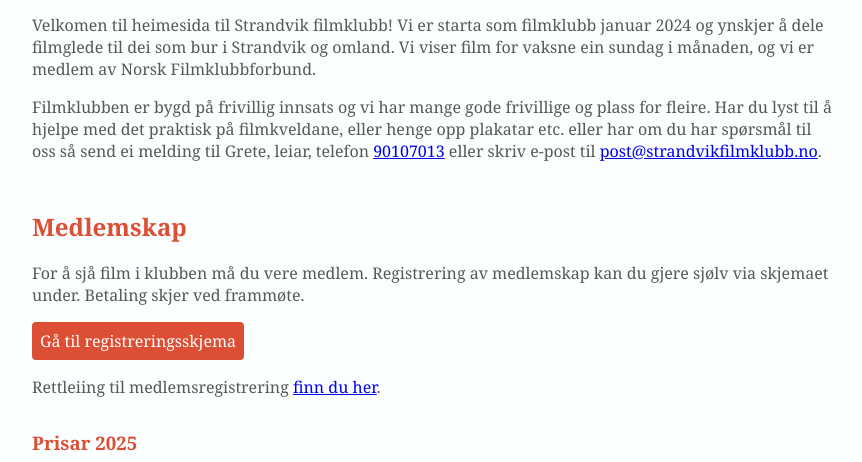
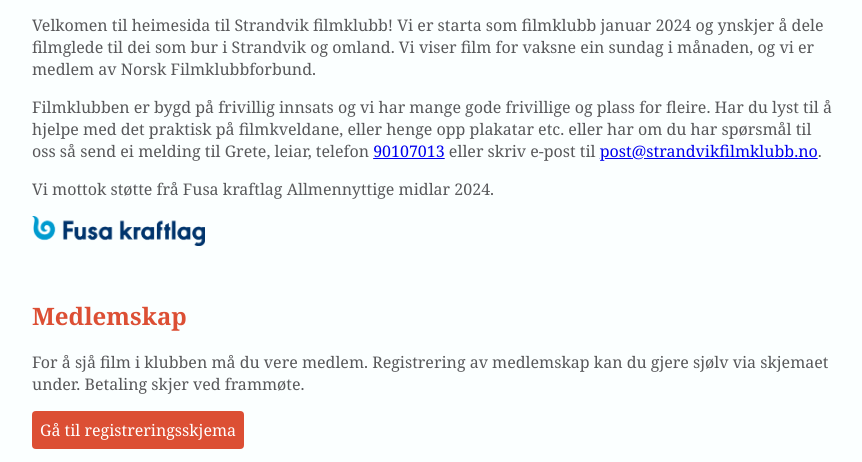
Before and after one commit to draperunner/strandvikfilmklubb, a website built with Parcel: page src/index.html in a window 1280 px wide. Shown: the part 310-772 px from the top of the page, without its empty margins (208-1070 px from the left). Built offline with nearby package versions, Linux system fonts and the light colour scheme.

Commit message:
Add section about funds from Fusa kraftlag

```diff
--- a/src/index.html
+++ b/src/index.html
@@ -80,6 +80,14 @@
           >post@strandvikfilmklubb.no</a
         >.
       </p>
+
+      <p>Vi mottok støtte frå Fusa kraftlag Allmennyttige midlar 2024.</p>
+      <img
+        src="./bilete/fusa-kraftlag.webp"
+        height="30px"
+        width="173px"
+        alt="Fusa kraftlag"
+      />
 
       <h2>Medlemskap</h2>
       <p>
```
Also changed, not shown: src/bilete/fusa-kraftlag.webp (added).
